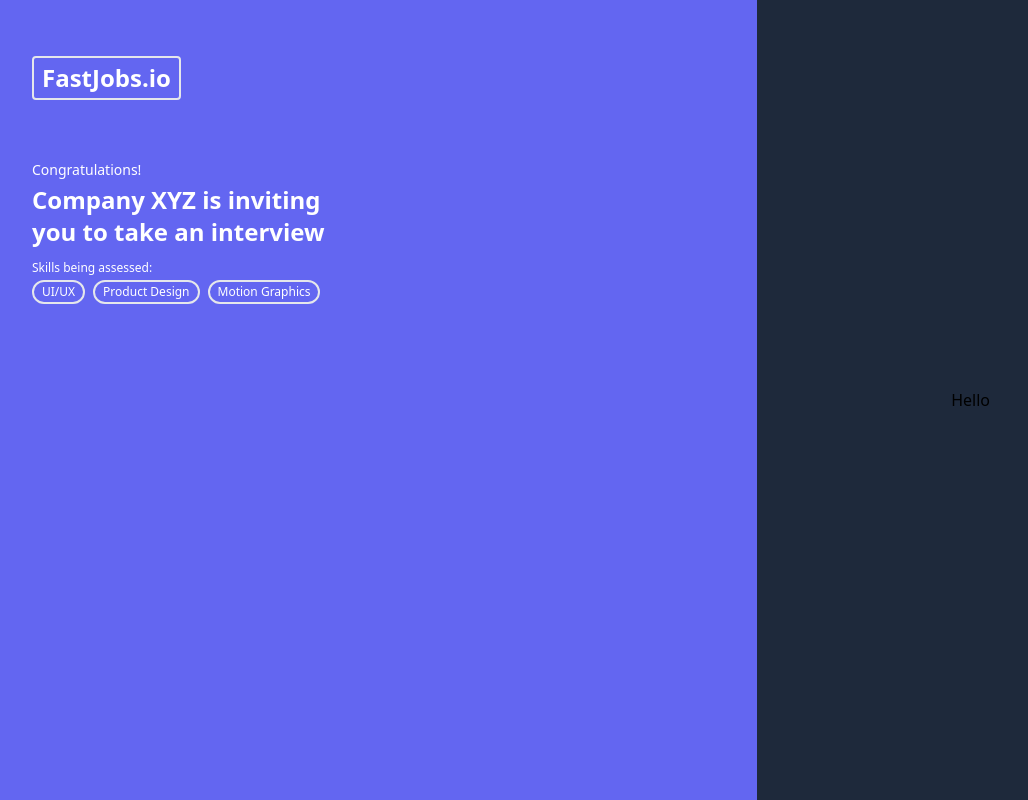
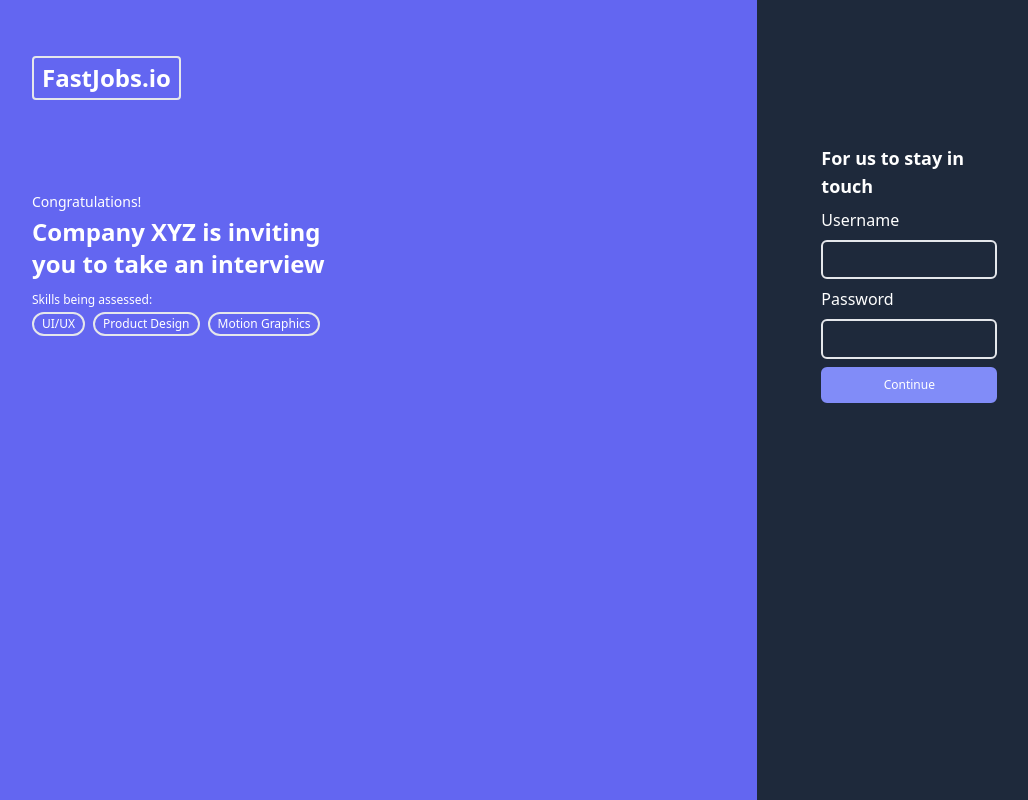
Before and after one commit to Gohan-18/FastJobs-assign, a Next.js app in the folder fastjobs-assign/: page / in a window 1280 px wide. Shown: the whole page, without its empty margins (96-1124 px from the left). Built offline with nearby package versions, Linux system fonts and the light colour scheme.

Commit message:
landing page ui done

```diff
--- a/fastjobs-assign/app/page.js
+++ b/fastjobs-assign/app/page.js
@@ -5,23 +5,60 @@ const inter = Inter({ subsets: ["latin"] });
 
 export default function Home() {
   return (
-    <main className="flex min-h-screen items-center justify-center ">
-      <div className="bg-indigo-500 w-2/3 h-screen flex pt-40 items-start justify-start relative px-5 sm:px-10 md:px-14 xl:px-32 ">
-        <h1 className="text-white text-2xl absolute top-14 font-bold border-2 px-2 py-1 rounded">FastJobs.io</h1>
-        <div className=" flex items-start justify-center flex-col" >
-          <h3 className=" text-white text-sm pb-1" >Congratulations!</h3>
-          <h3 className=" text-white text-2xl font-bold" >Company XYZ is inviting</h3>
-          <h3 className=" text-white text-2xl font-bold pb-3" >you to take an interview</h3>
-          <h3 className=" text-white text-xs pb-1" >Skills being assessed:</h3>
-          <div className="flex flex-wrap gap-2" >
-            <span className=" text-white text-xs border-2 rounded-xl px-2 py-0.5 " >UI/UX</span>
-            <span className=" text-white text-xs border-2 rounded-xl px-2 py-0.5 " >Product Design</span>
-            <span className=" text-white text-xs border-2 rounded-xl px-2 py-0.5 " >Motion Graphics</span>
+    <main className="flex min-h-screen items-center justify-center flex-col lg:flex-row">
+      <div className="bg-indigo-500 w-full lg:w-2/3 h-screen flex pt-48 items-start justify-start relative px-5 sm:px-10 md:px-14 xl:px-32 ">
+        <h1 className="text-white text-2xl absolute top-14 font-bold border-2 px-2 py-1 rounded">
+          FastJobs.io
+        </h1>
+        <div className=" flex items-start justify-center flex-col">
+          <h3 className=" text-white text-sm pb-1">Congratulations!</h3>
+          <h3 className=" text-white text-2xl font-bold">
+            Company XYZ is inviting
+          </h3>
+          <h3 className=" text-white text-2xl font-bold pb-3">
+            you to take an interview
+          </h3>
+          <h3 className=" text-white text-xs pb-1">Skills being assessed:</h3>
+          <div className="flex flex-wrap gap-2">
+            <span className=" text-white text-xs border-2 rounded-xl px-2 py-0.5 ">
+              UI/UX
+            </span>
+            <span className=" text-white text-xs border-2 rounded-xl px-2 py-0.5 ">
+              Product Design
+            </span>
+            <span className=" text-white text-xs border-2 rounded-xl px-2 py-0.5 ">
+              Motion Graphics
+            </span>
           </div>
         </div>
       </div>
-      <div className="bg-slate-800 w-1/3 h-screen flex items-center justify-center ">
-        <h1>Hello</h1>
+      <div className="bg-slate-800 w-full lg:w-1/3 h-screen flex items-center justify-center lg:items-start lg:justify-start lg:pt-36 flex-col p-4 sm:pl-6 lg:pl-16 gap-2 ">
+        <div className="flex items-center justify-center lg:items-start lg:justify-start flex-col gap-2 w-full max-w-xs lg:w-44  ">
+          <h3 className=" text-white text-lg font-semibold">
+            For us to stay in touch
+          </h3>
+          <label className="text-white " for="userName">
+            Username
+          </label>
+          <input
+            id="userName"
+            name="userName"
+            type="text"
+            className=" outline-none bg-transparent border-2 text-sm rounded-md text-white px-2 py-2 text-left leading-none w-full"
+          />
+          <label className="text-white " for="password">
+            Password
+          </label>
+          <input
+            id="password"
+            name="password"
+            type="password"
+            className=" outline-none bg-transparent border-2 text-sm rounded-md text-white px-2 py-2 text-left w-full"
+          />
+          <button className="bg-indigo-400 text-white py-2 rounded-md text-xs text-center w-full border-2 border-indigo-400 ">
+            Continue
+          </button>
+        </div>
       </div>
     </main>
   );
```
